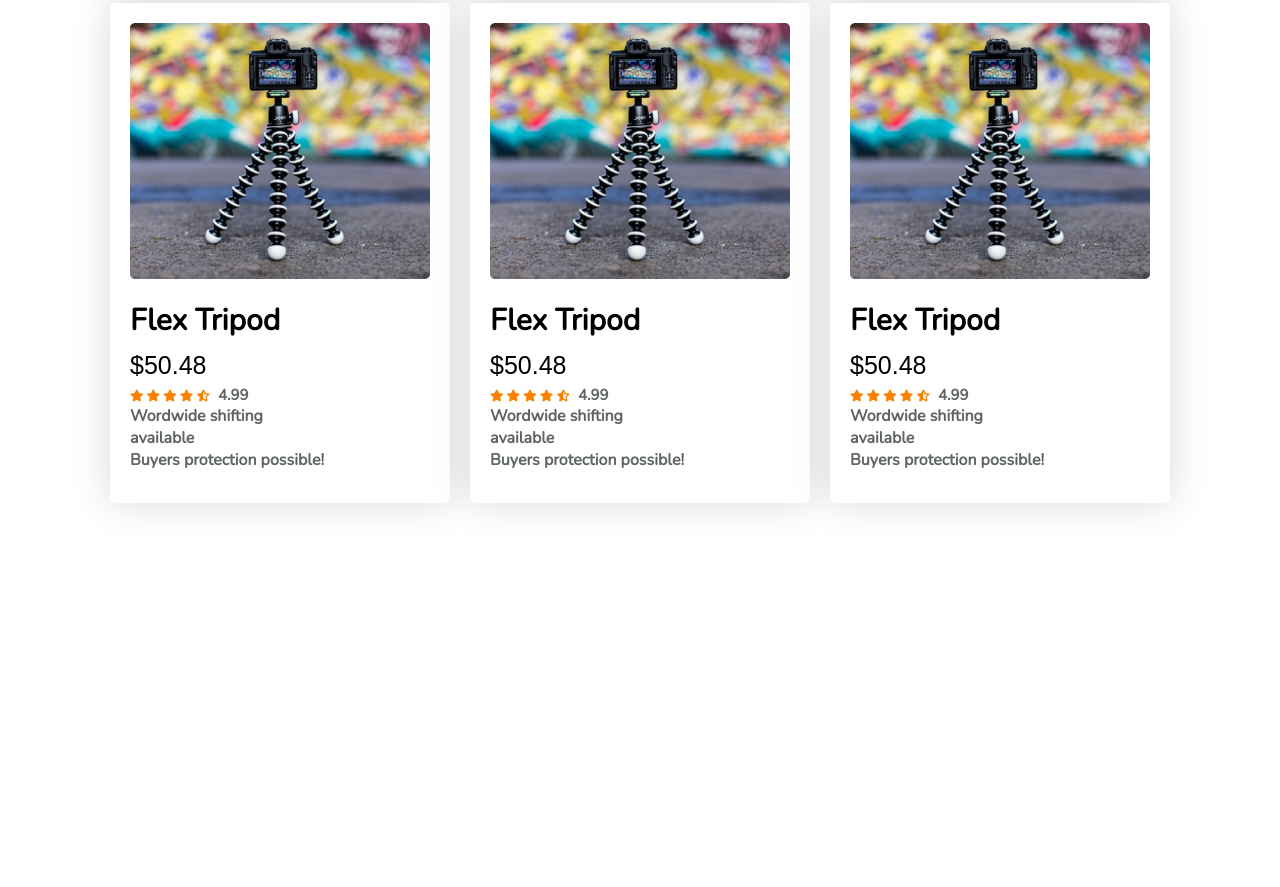
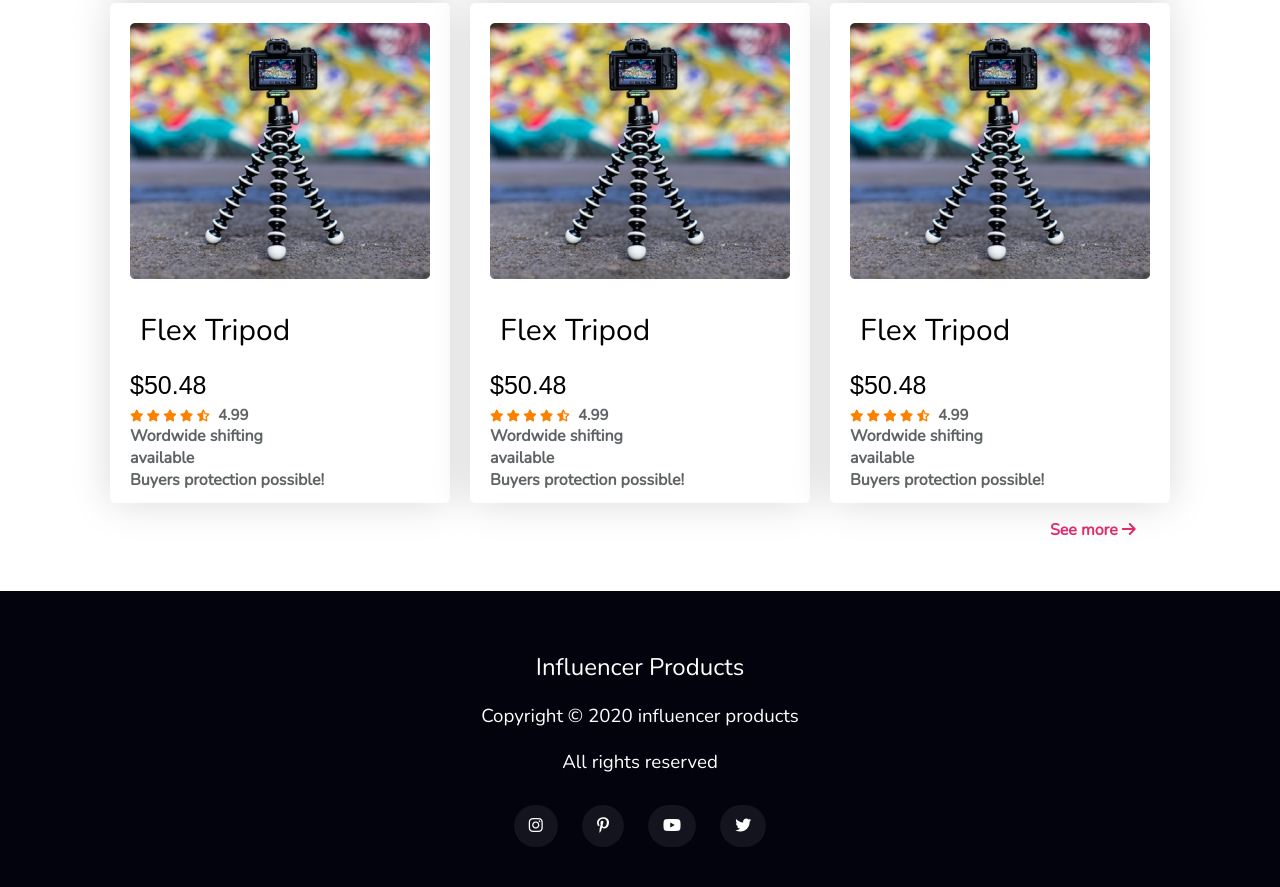
Before and after one commit to zunuu/Assignment-2, a plain HTML site: page index.html in a window 1280 px wide. Shown: the part 1980-2867 px from the top of the page. Before the commit the page ends 2533 px from the top, so only its background shows below. Drawn offline with nearby package versions, Linux system fonts and the light colour scheme.

Commit message:
footer-added

```diff
--- a/index.html
+++ b/index.html
@@ -245,9 +245,25 @@
                     </div>
                 </article>
             </div>
-
+            <p><a class="see-more-button" href="">See more <i class="fas fa-arrow-right"></i></a></p>
         </section>
     </main>
+    <!--------------
+         footer
+    --------------->
+    <footer>
+        <div class="footer">
+            <h2>Influencer Products</h2>
+            <h3>Copyright &copy 2020 influencer products</h3>
+            <h3 id="copyright_motto">All rights reserved</h3>
+            <span>
+                <a class="footer-icons" href="https://www.instagram.com/?hl=en"><i class="fab fa-instagram"></i></a>
+                <a class="footer-icons" href="https://www.pinterest.com/"><i class="fab fa-pinterest-p"></i></a>
+                <a class="footer-icons" href="https://www.youtube.com/"><i class="fab fa-youtube"></i></a>
+                <a class="footer-icons" href="https://twitter.com/?lang=en"><i class="fab fa-twitter"></i></a>
+            </span>
+        </div>
+    </footer>
 </body>
 
 </html>
--- a/style.css
+++ b/style.css
@@ -9,9 +9,18 @@ font styles link
 body{
     font-family: 'Arvo', serif;
 font-family: 'Nunito', sans-serif;
-margin: 50px 80px;
+margin: 0px;
 }
+a{
+    text-decoration: none;
 
+}
+header{
+    margin: 50px 80px;
+}
+main{
+    margin: 50px 80px;
+}
 
 
 
@@ -33,7 +42,6 @@ list-style: none;
 padding: 5px 10px;
  }
  .navigation-bar>ul>li>a{
-text-decoration: none;
 color: black;
  }
 
@@ -48,7 +56,6 @@ color: black;
     height: 50%;
  }
  .header-texts a{
-     text-decoration: none;
      color: white;
      padding: 5px 15px;
      border-radius: 20px;
@@ -88,7 +95,7 @@ height: 414px;
    main element's styles
  ------------------------ */
  .all_gears_section{
-margin: 0 100px;
+margin: 0 150px;
  }
  .all_gears_section>h2{
 text-align: center;
@@ -140,3 +147,41 @@ color:#5E6366 ;
 font-weight: 700;
 margin: 0;
  }
+ .see-more-button{
+     position: relative;
+     left:100%;
+     color: #E02C6D
+     ;font-weight: 700;
+ }
+
+
+/*-----------------
+     Footer
+-----------------*/
+ .footer{
+    display: flex;
+    flex-direction: column;
+    align-items: center;
+    background-color: #03030e;
+    color: white;
+    padding: 50px 0px ;
+
+ }
+ .footer h2,h3{
+     font-weight: 200;
+     margin: 0px;
+     padding: 10px;
+ }
+ #copyright_motto{
+     margin-bottom: 30px;
+ }
+
+ .footer-icons{
+     color: white;
+     padding: 10px 15px;
+     border: 0px solid;
+     margin: 0px 10px;
+     background-color: rgba(255, 255, 255, 0.068);
+     border-radius: 40px;
+
+ }
```
